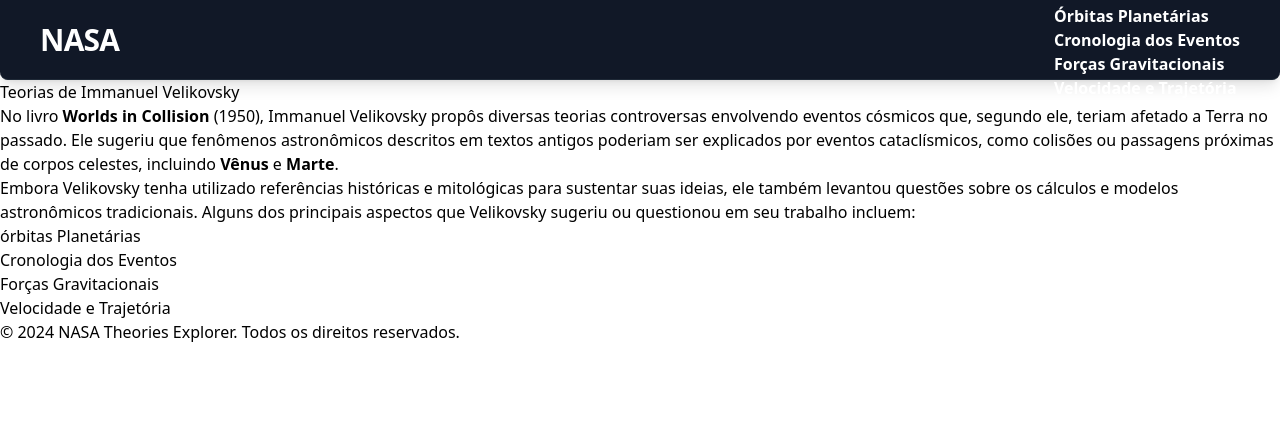
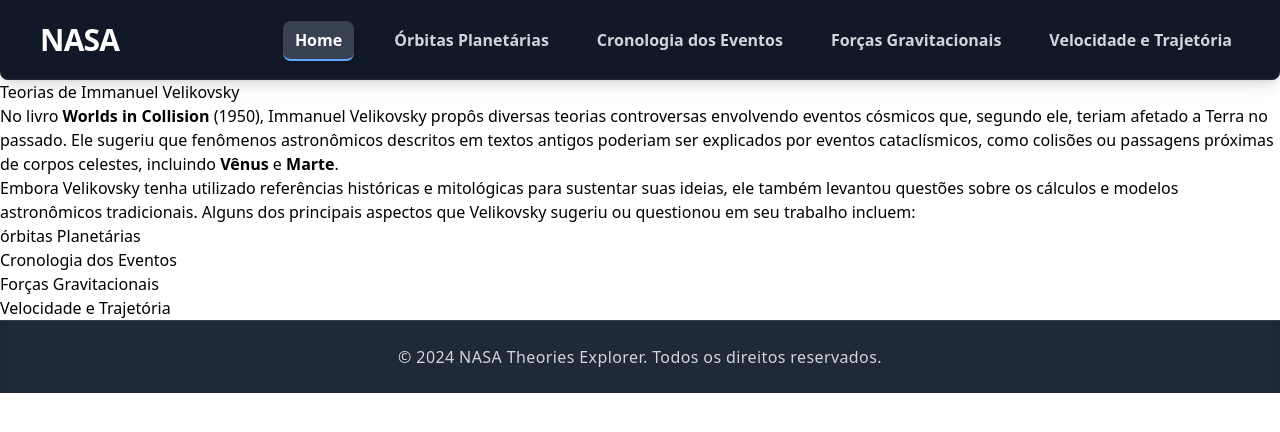
Before and after one commit to IsabellaMedeiros1/front-CP2, a Next.js app: page / in a window 1280 px wide. Shown: the top 432 px of the page. Built offline with nearby package versions, Linux system fonts and the light colour scheme.

Commit message:
finalizando css de rodape e menu

```diff
--- a/src/styles/globals.css
+++ b/src/styles/globals.css
@@ -22,4 +22,59 @@
     .cabecalho h1 {
         @apply text-3xl font-extrabold tracking-tight;
     }
+
+    .menu {
+        @apply
+            flex
+            list-none
+            space-x-8
+            items-center;
+    }
+
+    .menu a {
+        @apply
+            text-gray-300
+            hover:text-gray-100
+            transition duration-300 ease-in-out
+            p-2
+            rounded-md
+            dark:text-gray-200
+            dark:hover:text-gray-50;
+    }
+
+    .menu a.active {
+        @apply
+            text-white
+            bg-gray-700
+            px-3
+            py-2
+            rounded-lg
+            shadow-md
+            border-b-2
+            border-blue-400;
+    }
+
+    .rodape {
+        @apply
+            bg-gray-800
+            text-gray-300
+            text-center
+            py-6
+            shadow-inner
+            border-t border-gray-700;
+    }
+
+    .rodape p {
+        @apply
+            text-sm
+            md:text-base
+            tracking-wide;
+    }
+
+    .rodape a {
+        @apply
+            text-gray-400
+            hover:text-gray-200
+            transition duration-300 ease-in-out;
+    }
 }
```
